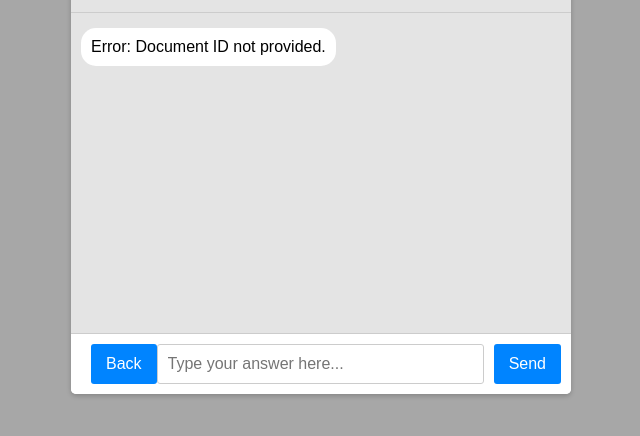
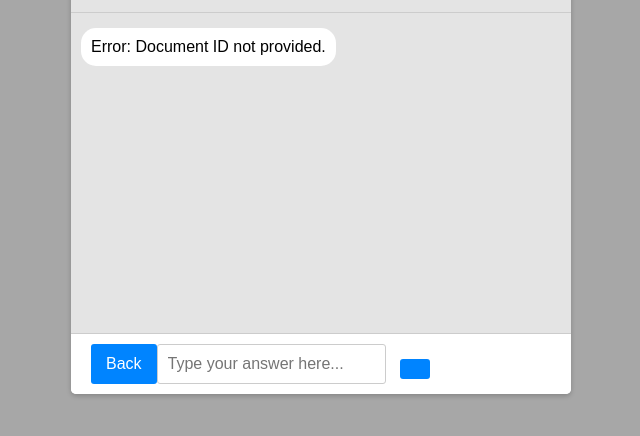
Before and after one commit to aicounsel/contract-chatbot, a plain HTML site: page index.html in a window 1280 px wide. Shown: the part 170-606 px from the top of the page, without its empty margins (319-959 px from the left). Drawn offline with Linux system fonts and the light colour scheme.

```diff
--- a/index.html
+++ b/index.html
@@ -18,11 +18,12 @@
 
     <div id="chatControls">
       <button id="backButton">Back</button>
-      <input id="userInput" type="text" placeholder="Type your answer here..." />
-      <button id="sendButton">Send</button>
+      <div class="input-wrapper">
+        <input id="userInput" type="text" placeholder="Type your answer here..." />
+        <button id="sendButton"></button>
+      </div>
     </div>
   </div>
-
   <script src="chat.js"></script>
 </body>
 </html>
```
